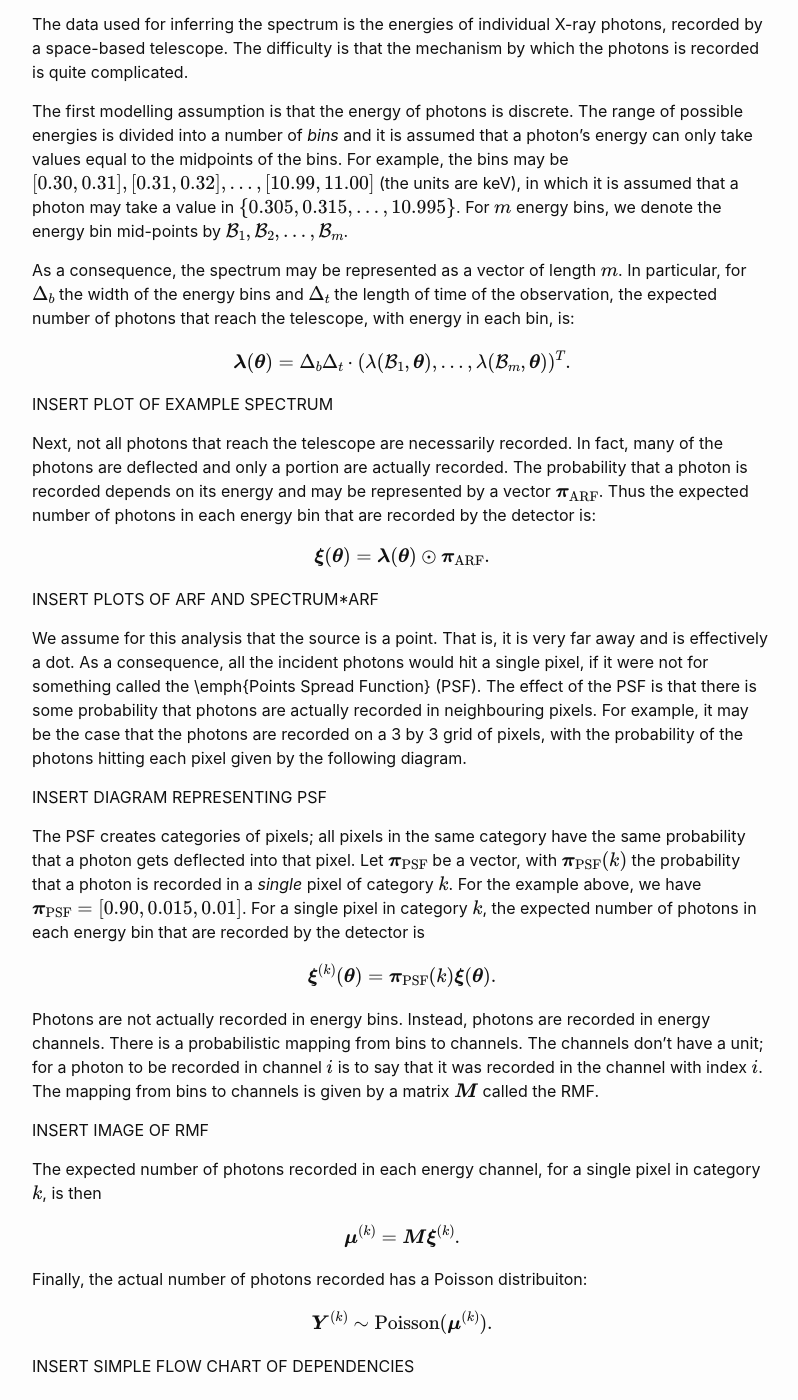
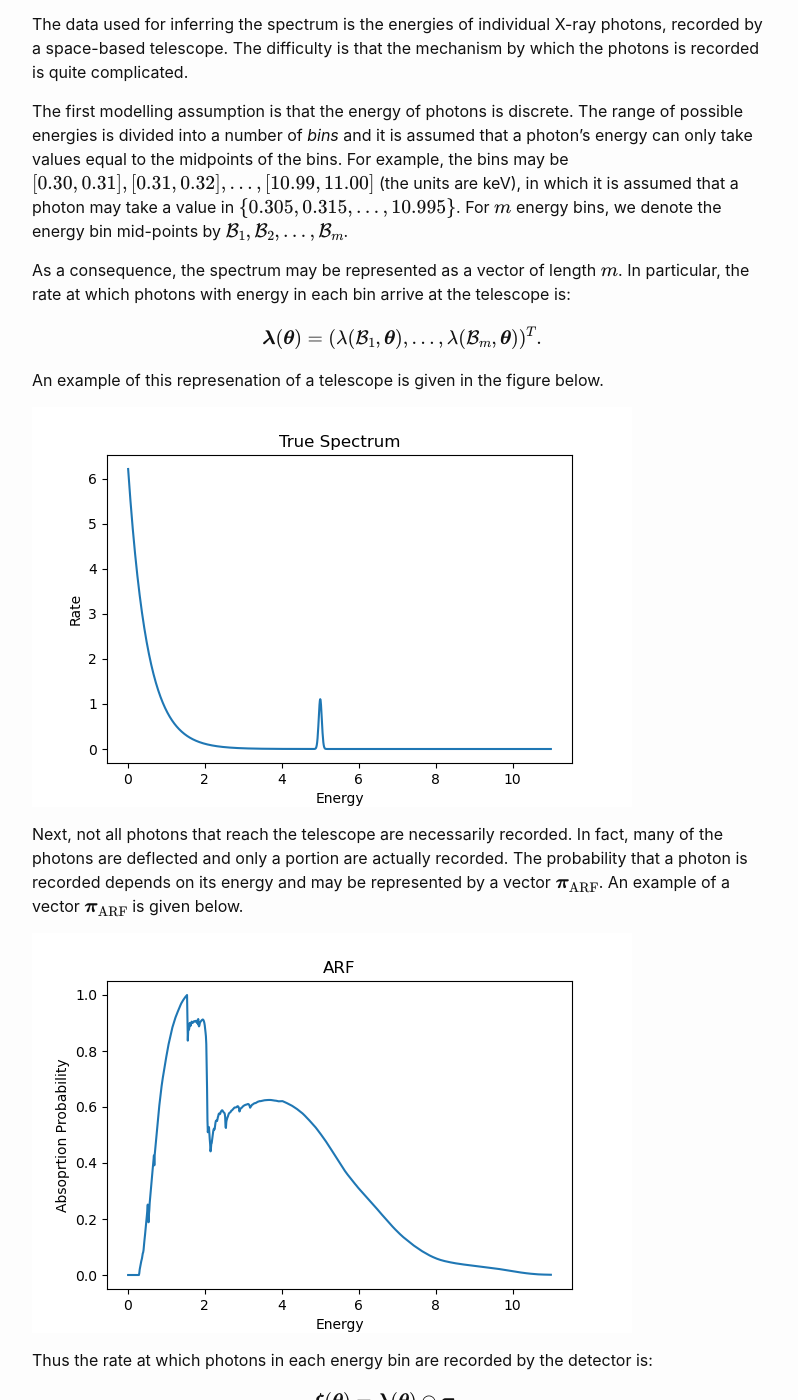
Before and after one commit to mckimmh/mckimmh.github.io, a Jekyll site: the page built from _posts/2023-10-04-pymc-bayesian-spectral-model.md, in a window 1280 px wide and 1400 px high, scrolled down 763 px. Shown: the whole window, without its empty margins (238-1036 px from the left). Built offline with Jekyll 4.4.1, drawn with Linux system fonts in a browser that asks for light colours; formulas are drawn with MathJax 3; some of the changed text lies outside the part shown.

Commit message:
rename post

```diff
--- a/_posts/2023-08-16-pymc-bayesian-spectral-model.md
+++ b/_posts/2023-10-04-pymc-bayesian-spectral-model.md
@@ -20,27 +20,35 @@ The data used for inferring the spectrum is the energies of individual X-ray pho
 
 The first modelling assumption is that the energy of photons is discrete. The range of possible energies is divided into a number of *bins* and it is assumed that a photon's energy can only take values equal to the midpoints of the bins. For example, the bins may be $$[0.30, 0.31], [0.31, 0.32], \dots, [10.99, 11.00]$$ (the units are keV), in which it is assumed that a photon may take a value in $$\{ 0.305, 0.315, \dots, 10.995 \}$$. For $$m$$ energy bins, we denote the energy bin mid-points by $$\mathcal{B}_1, \mathcal{B}_2, \dots, \mathcal{B}_m$$.
 
-As a consequence, the spectrum may be represented as a vector of length $$m$$. In particular, for $$\Delta_b$$ the width of the energy bins and $$\Delta_t$$ the length of time of the observation, the expected number of photons that reach the telescope, with energy in each bin, is:
+As a consequence, the spectrum may be represented as a vector of length $$m$$. In particular, the rate at which photons with energy in each bin arrive at the telescope is:
 
 $$
-\boldsymbol{\lambda}(\boldsymbol{\theta}) = \Delta_b \Delta_t \cdot (\lambda(\mathcal{B}_1, \boldsymbol{\theta}), \dots, \lambda(\mathcal{B}_m, \boldsymbol{\theta}))^T.
+\boldsymbol{\lambda}(\boldsymbol{\theta}) = (\lambda(\mathcal{B}_1, \boldsymbol{\theta}), \dots, \lambda(\mathcal{B}_m, \boldsymbol{\theta}))^T.
 $$
 
-INSERT PLOT OF EXAMPLE SPECTRUM
+An example of this represenation of a telescope is given in the figure below.
 
-Next, not all photons that reach the telescope are necessarily recorded. In fact, many of the photons are deflected and only a portion are actually recorded. The probability that a photon is recorded depends on its energy and may be represented by a vector $$\boldsymbol{\pi}_{\text{ARF}}$$. Thus the expected number of photons in each energy bin that are recorded by the detector is:
+![Spectrum](/assets/images/pymc_post/true_spec.png)
+
+Next, not all photons that reach the telescope are necessarily recorded. In fact, many of the photons are deflected and only a portion are actually recorded. The probability that a photon is recorded depends on its energy and may be represented by a vector $$\boldsymbol{\pi}_{\text{ARF}}$$. An example of a vector $$\boldsymbol{\pi}_{\text{ARF}}$$ is given below.
+
+![ARF](/assets/images/pymc_post/arf.png)
+
+Thus the rate at which photons in each energy bin are recorded by the detector is:
 
 $$
 \boldsymbol{\xi}(\boldsymbol{\theta}) = \boldsymbol{\lambda}(\boldsymbol{\theta}) \odot \boldsymbol{\pi}_{\text{ARF}}.
 $$
 
-INSERT PLOTS OF ARF AND SPECTRUM*ARF
+Continuing the example, the figure below is a plot of this rate.
+
+![arrival_rate](/assets/images/pymc_post/arrival_rate.png)
 
 We assume for this analysis that the source is a point. That is, it is very far away and is effectively a dot. As a consequence, all the incident photons would hit a single pixel, if it were not for something called the \emph{Points Spread Function} (PSF). The effect of the PSF is that there is some probability that photons are actually recorded in neighbouring pixels. For example, it may be the case that the photons are recorded on a 3 by 3 grid of pixels, with the probability of the photons hitting each pixel given by the following diagram.
 
-INSERT DIAGRAM REPRESENTING PSF
+![psf](/assets/images/pymc_post/psf.png)
 
-The PSF creates categories of pixels; all pixels in the same category have the same probability that a photon gets deflected into that pixel. Let $$\boldsymbol{\pi}_{\text{PSF}}$$ be a vector, with $$\boldsymbol{\pi}_{\text{PSF}}(k)$$ the probability that a photon is recorded in a *single* pixel of category $$k$$. For the example above, we have $$\boldsymbol{\pi}_{\text{PSF}} = [0.90, 0.015, 0.01]$$. For a single pixel in category $$k$$, the expected number of photons in each energy bin that are recorded by the detector is
+The PSF creates categories of pixels; all pixels in the same category have the same probability that a photon gets deflected into that pixel. Let $$\boldsymbol{\pi}_{\text{PSF}}$$ be a vector, with $$\boldsymbol{\pi}_{\text{PSF}}(k)$$ the probability that a photon is recorded in a *single* pixel of category $$k$$. For the example above, we have $$\boldsymbol{\pi}_{\text{PSF}} = [0.90, 0.015, 0.01]$$. For a single pixel in category $$k$$, the rate at which photons in each energy bin are recorded by the detector is
 
 $$
 \boldsymbol{\xi}^{(k)}(\boldsymbol{\theta}) = \boldsymbol{\pi}_{\text{PSF}}(k) \boldsymbol{\xi}(\boldsymbol{\theta}).
@@ -50,19 +58,22 @@ Photons are not actually recorded in energy bins. Instead, photons are recorded
 
 INSERT IMAGE OF RMF
 
-The expected number of photons recorded in each energy channel, for a single pixel in category $$k$$, is then
+The rate at which photons are recorded in each energy channel, for a single pixel in category $$k$$, is then
 
 $$
 \boldsymbol{\mu}^{(k)} = \boldsymbol{M} \boldsymbol{\xi}^{(k)}.
 $$
 
-Finally, the actual number of photons recorded has a Poisson distribuiton:
+Finally, for $$\Delta_b$$ the width of the energy bins and $$\Delta_t$$ the length of time of the observation, the actual number of photons recorded has a Poisson distribuiton:
 
 $$
 \boldsymbol{Y}^{(k)} \sim \text{Poisson}(\boldsymbol{\mu}^{(k)}).
 $$
 
 INSERT SIMPLE FLOW CHART OF DEPENDENCIES
+
+------------------
+
 
 ## Defining the Model using PyMC
 
```
Also changed, not shown: other parts of _posts/2023-10-04-pymc-bayesian-spectral-model.md (+1 -1 lines).
